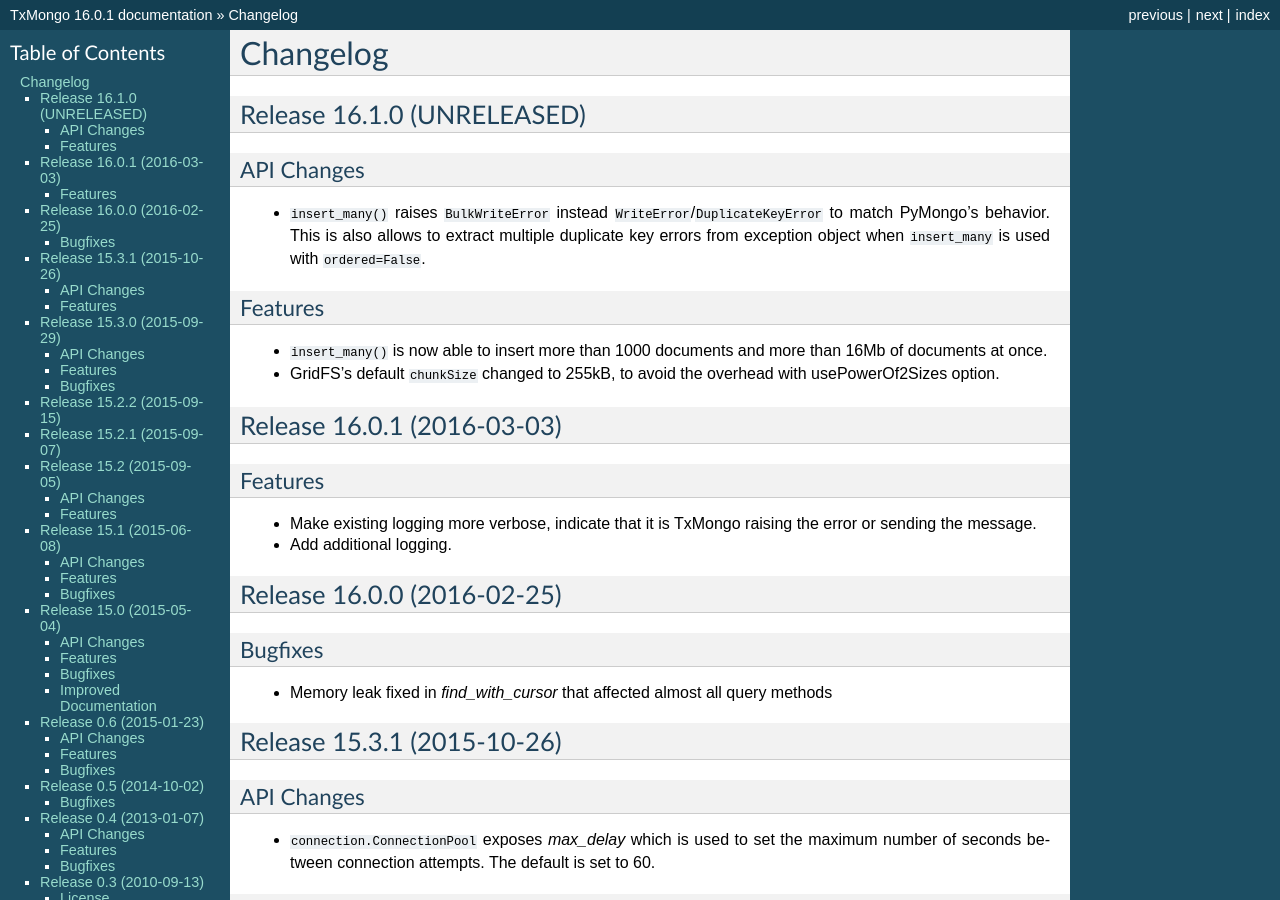
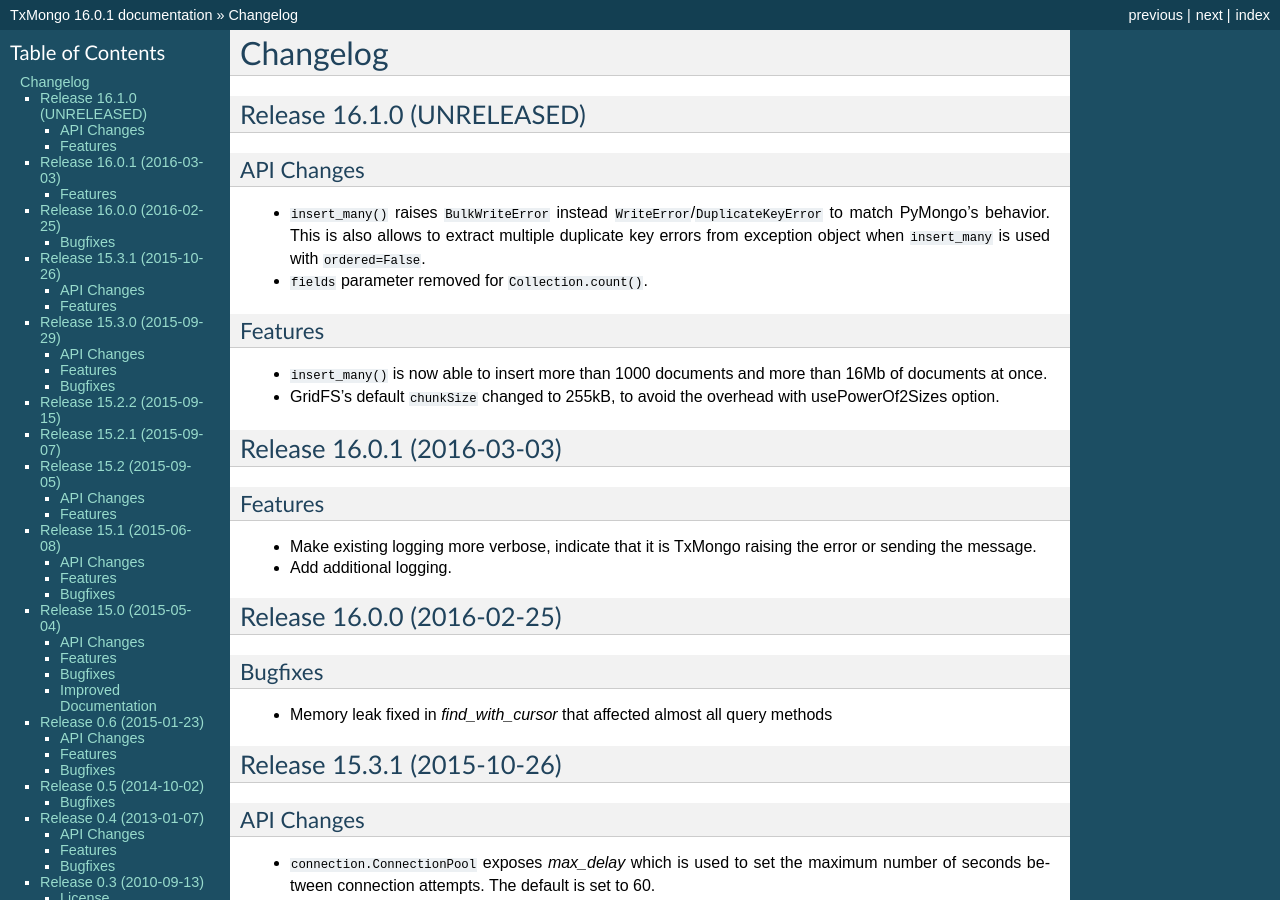
Before and after one commit to twisted/txmongo, a Sphinx documentation site: the page built from docs/source/NEWS.rst, in a window 1280 px wide and 900 px high. Built offline with Sphinx 7.4.7, drawn with Linux system fonts in a browser that asks for light colours; formulas are drawn with MathJax 3.

Commit message:
Changelog updated

```diff
--- a/docs/source/NEWS.rst
+++ b/docs/source/NEWS.rst
@@ -10,6 +10,7 @@
 - ``insert_many()`` raises ``BulkWriteError`` instead ``WriteError``/``DuplicateKeyError`` to
   match PyMongo's behavior. This is also allows to extract multiple duplicate key errors from
   exception object when ``insert_many`` is used with ``ordered=False``.
+- ``fields`` parameter removed for ``Collection.count()``.
 
 Features
 ^^^^^^^^
```
